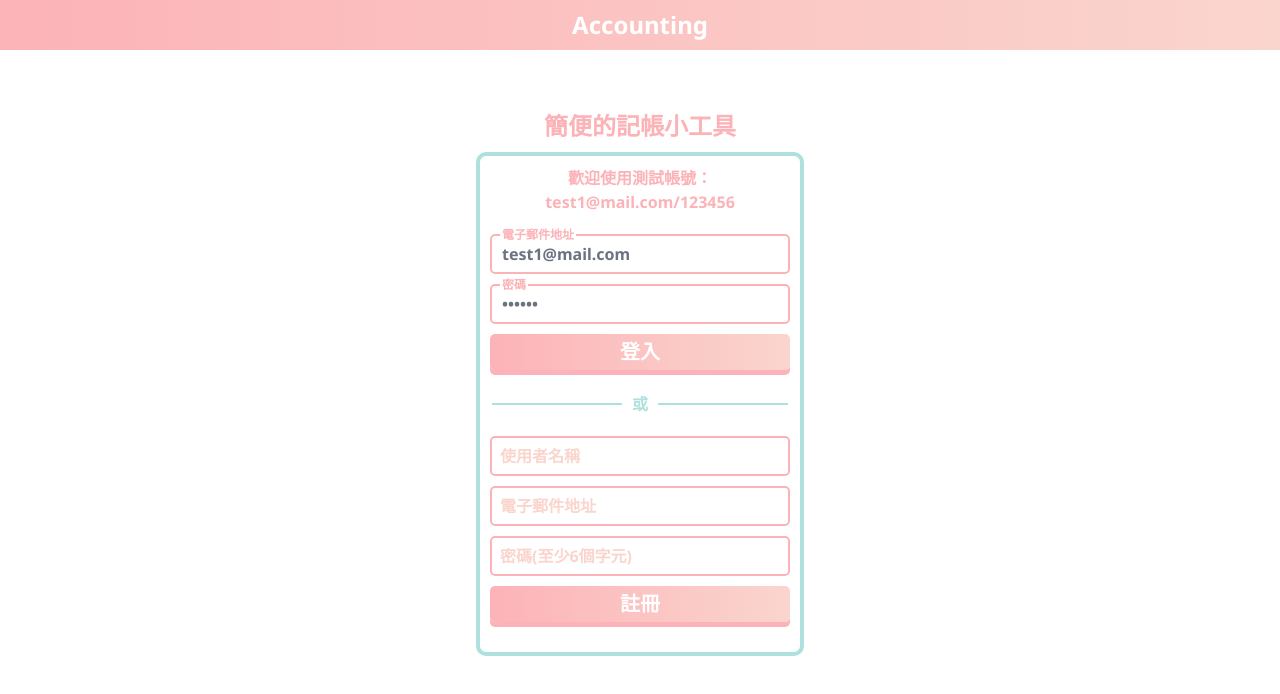
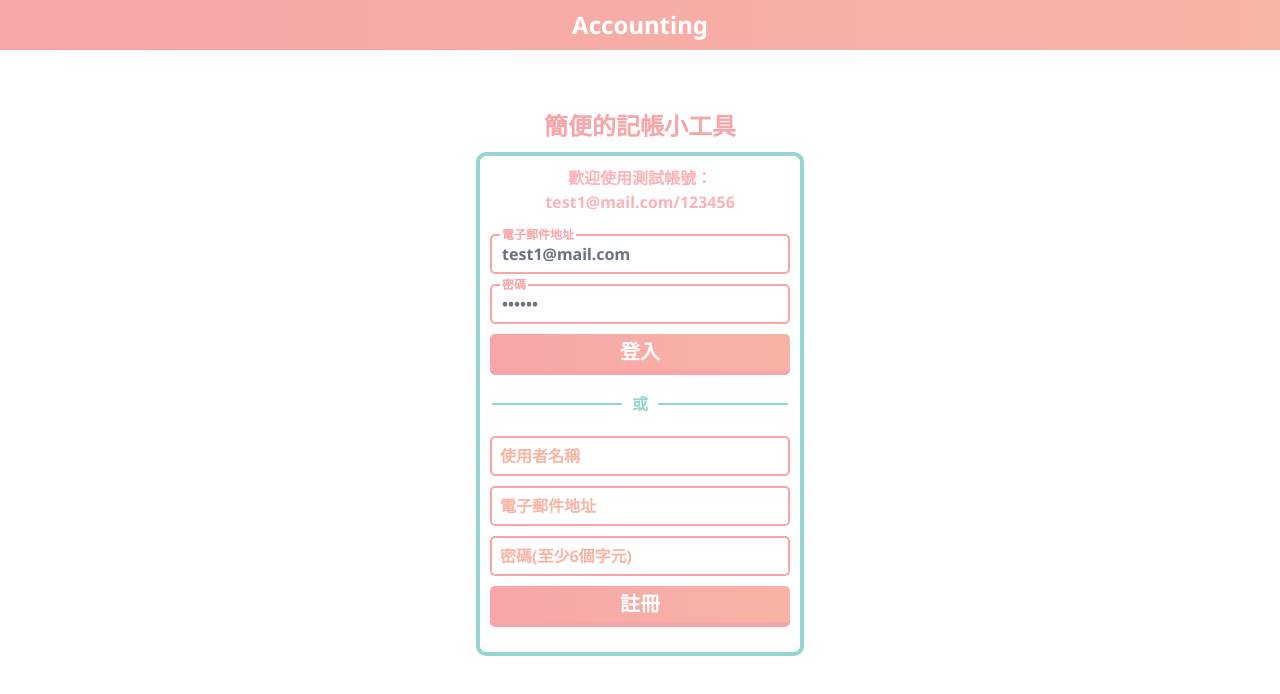
Before and after one commit to tanni6808/react-nextjs-practice, a Next.js app: page / in a window 1280 px wide. Shown: the top 694 px of the page. Built offline with nearby package versions, Linux system fonts and the light colour scheme; no server answers.

Commit message:
Update main colors

```diff
--- a/app/components/ui.module.css
+++ b/app/components/ui.module.css
@@ -1,8 +1,8 @@
 :root {
-  --primary-light: rgba(250, 213, 205, 1);
-  --primary-dark: rgba(252, 179, 183, 1);
-  --secondary-light: rgba(214, 229, 220, 1);
-  --secondary-dark: rgba(174, 225, 221, 1);
+  --primary-light: rgb(248, 180, 165);
+  --primary-dark: rgb(247, 165, 169);
+  --secondary-light: rgb(183, 217, 197);
+  --secondary-dark: rgb(147, 214, 208);
   --highlight: #fffae8;
   --text: #6b7280;
 }
@@ -114,9 +114,19 @@
   border: 3px solid var(--primary-dark);
 }
 
+.pinkInput::placeholder {
+  color: var(--primary-dark);
+  opacity: 0.8;
+}
+
 .greenInput {
   color: var(--secondary-dark);
   border: 3px solid var(--secondary-dark);
+}
+
+.greenInput::placeholder {
+  color: var(--secondary-dark);
+  opacity: 0.8;
 }
 
 .addRecord {
--- a/app/page.module.css
+++ b/app/page.module.css
@@ -1,7 +1,7 @@
 :root {
-  --primary-light: rgba(250, 213, 205, 1);
-  --primary-dark: rgba(252, 179, 183, 1);
-  --secondary-dark: rgba(174, 225, 221, 1);
+  --primary-light: rgb(248, 180, 165);
+  --primary-dark: rgb(247, 165, 169);
+  --secondary-dark: rgb(147, 214, 208);
 }
 
 .bgPink {
```
